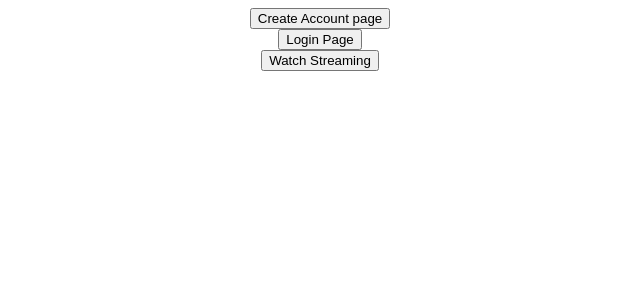
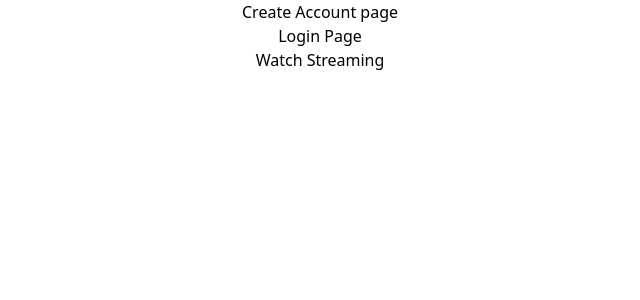
Before and after one commit to idomajid/lofi-streaming, a Next.js app: page / in a window 1280 px wide. Shown: the top 300 px of the page, without its empty margins (320-960 px from the left). Built offline with nearby package versions, Linux system fonts and the light colour scheme; no server answers.

Commit message:
installed tailwind css on project

```diff
--- a/package.json
+++ b/package.json
@@ -16,7 +16,10 @@
     "react-dom": "18.2.0"
   },
   "devDependencies": {
+    "autoprefixer": "^10.4.12",
     "eslint": "8.25.0",
-    "eslint-config-next": "12.3.1"
+    "eslint-config-next": "12.3.1",
+    "postcss": "^8.4.18",
+    "tailwindcss": "^3.2.1"
   }
 }
--- /dev/null
+++ b/postcss.config.js
@@ -0,0 +1,6 @@
+module.exports = {
+  plugins: {
+    tailwindcss: {},
+    autoprefixer: {},
+  },
+}
--- /dev/null
+++ b/tailwind.config.js
@@ -0,0 +1,11 @@
+/** @type {import('tailwindcss').Config} */
+module.exports = {
+  content: [
+    "./pages/**/*.{js,ts,jsx,tsx}",
+    "./components/**/*.{js,ts,jsx,tsx}",
+  ],
+  theme: {
+    extend: {},
+  },
+  plugins: [],
+};
```
Also changed, not shown: styles/globals.css (+3 -27 lines), 1 other file (tests, documents, lock files or other folders).
